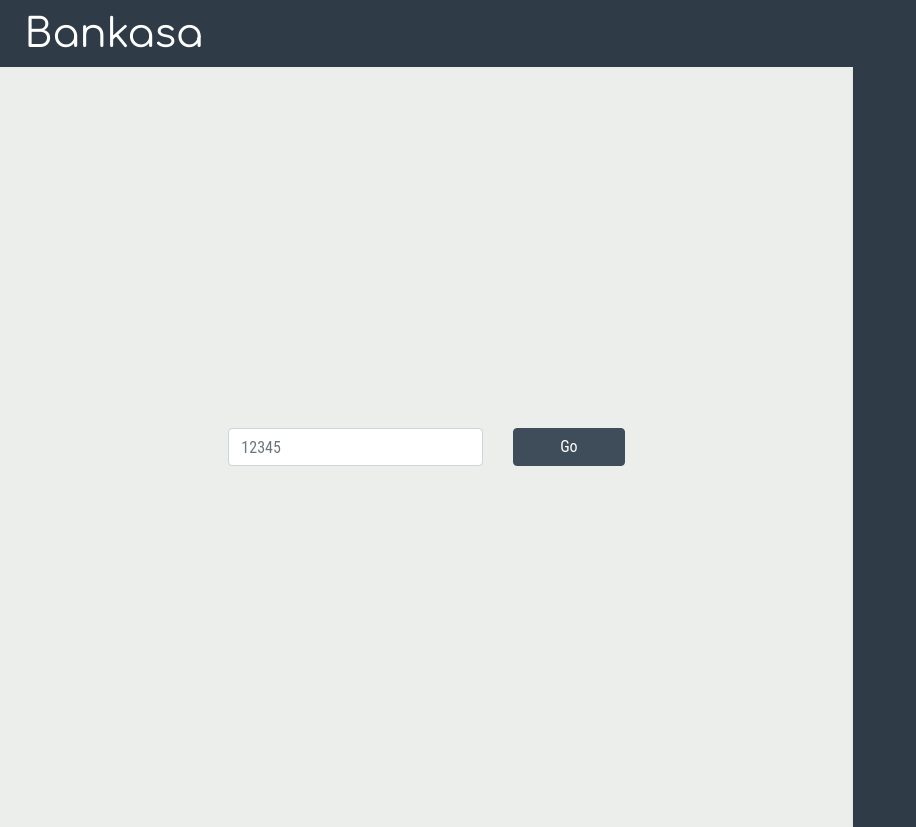
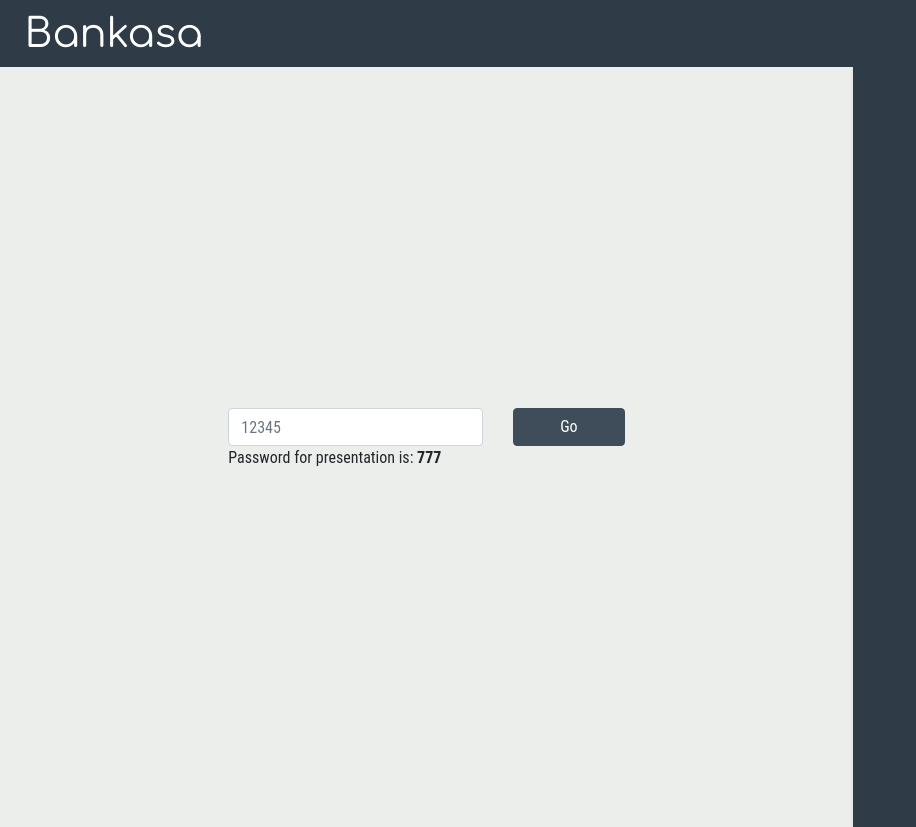
Before and after one commit to Bankacha/bankasa, a React (Create React App) app: page /auth in a window 1280 px wide. Shown: the whole page, without its empty margins (0-916 px from the left). Built offline with nearby package versions, Linux system fonts and the light colour scheme.

Commit message:
added password

```diff
--- a/src/public/views/LoginPage.js
+++ b/src/public/views/LoginPage.js
@@ -35,6 +35,7 @@ export function LoginPage() {
                         <Row>
                             <Col xs={8}>
                                 <Form.Control onChange={e => setPassword(e.target.value)} placeholder="12345" />
+                                <p>Password for presentation is: <strong>777</strong></p>
                             </Col>
                             <Col>
                                 <Button onClick={() => handleLogIn()} variant="success" type="button" className="w-100">Go</Button>
```
